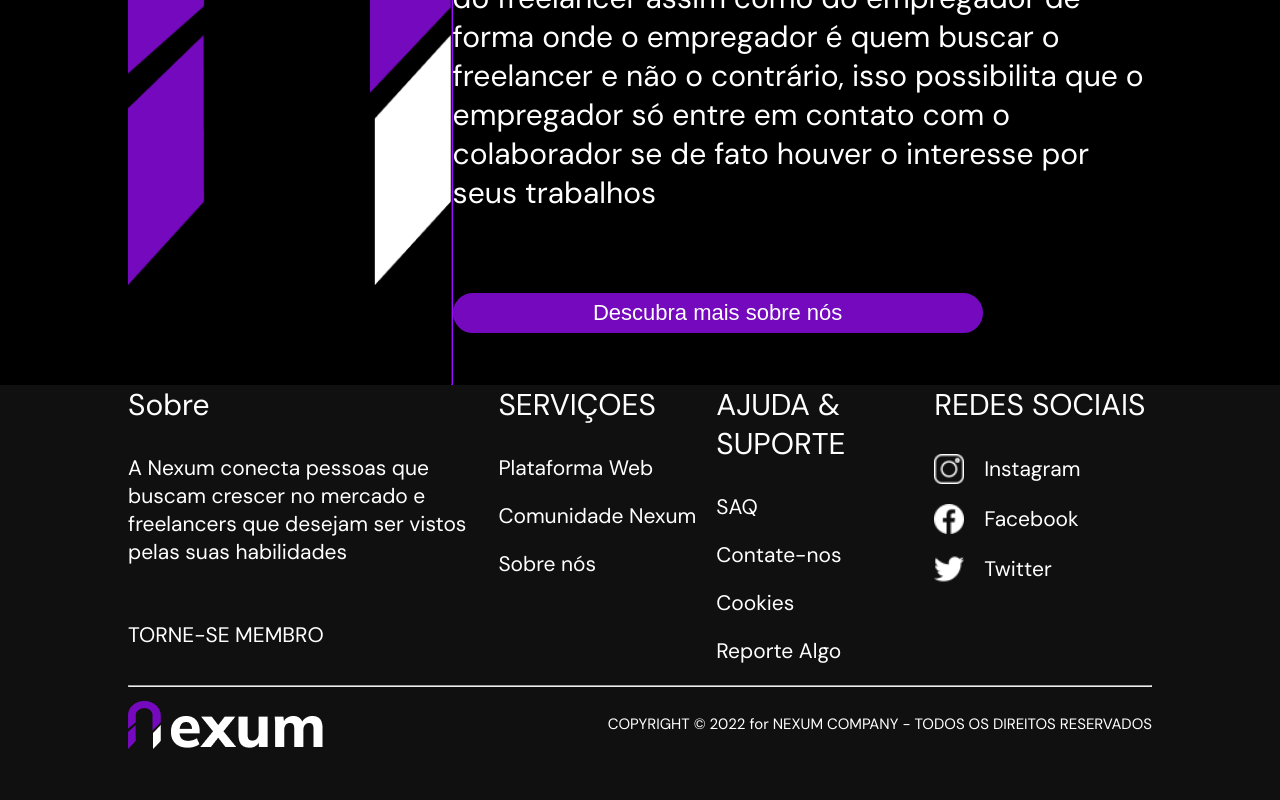
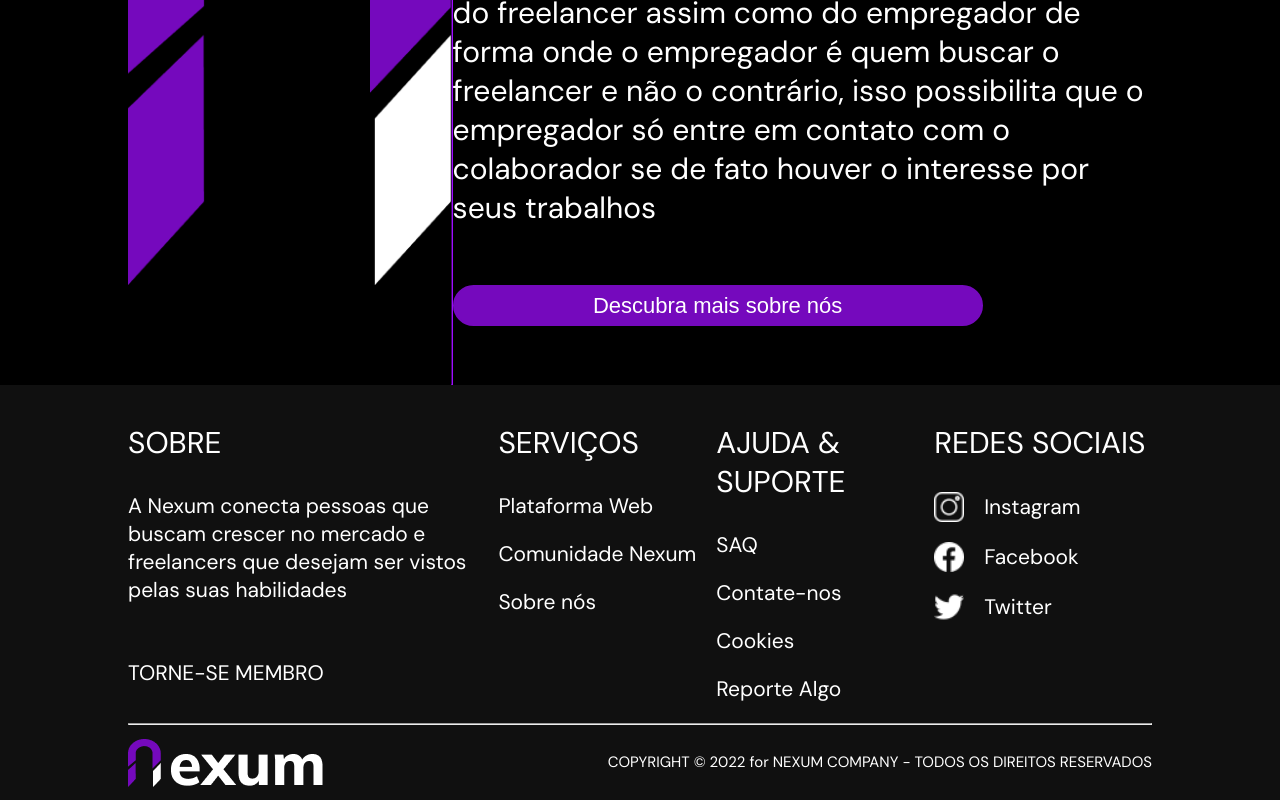
Before and after one commit to GUILHERMEPSANTOS/Nexum, a React (Vite) app in the folder front/: page / in a window 1280 px wide. Shown: the part 1981-2781 px from the top of the page. Built offline with nearby package versions, Linux system fonts and the light colour scheme.

Commit message:
Refactor: melhorando o código

```diff
--- a/front/src/components/Banner/BannerRanking/BannerRanking.jsx
+++ b/front/src/components/Banner/BannerRanking/BannerRanking.jsx
@@ -12,7 +12,9 @@
         <Title text="Alguns dos Freelancers mais bem avaliados" />
         <Cards />
         <Text text="Entre agora mesmo e encontre o Profissional perfeito para o seu projeto" />
+       <div className={styles.buttons}>
         <Button text="Faça seu cadastro" />
+       </div>
       </section>
     </Banner>
   );
--- a/front/src/components/Banner/BannerRanking/styles.module.scss
+++ b/front/src/components/Banner/BannerRanking/styles.module.scss
@@ -8,4 +8,8 @@
   width: 100%;
   height: 90vh;
 
+.buttons {
+  width: 400px;
 }
+
+}
--- a/front/src/components/Footer/Footer.jsx
+++ b/front/src/components/Footer/Footer.jsx
@@ -1,33 +1,32 @@
-import Banner from "../Banner/Banner";
-import Title from "../Title/Title";
+
 import Text from "../Text/Text";
-import Button from "../Buttons/Button";
-import Styles from "./styles.modules.scss"
+import styles from "./styles.module.scss"
 
 
 
 const FooterMain = () => {
     return (
 
-        <div className="conteiner">
-            <div className="conteinerConteudo">
-                <div className="sobre">
+        <footer className={styles.conteiner}>
+            <div className={styles.wrapper}>
+            <div className={styles.conteinerConteudo}>
+                <div className={styles.sobre}>
                     <p>
                         <Text
-                            text="Sobre"
+                            text="SOBRE"
                         />
                     </p>
                     <ul>
                         <li>A Nexum conecta pessoas que buscam crescer no mercado e freelancers que desejam ser vistos pelas suas habilidades</li>
                     </ul>
-                    <ul className="membro">
+                    <ul className={styles.membro}>
                         <li>TORNE-SE MEMBRO</li>
                     </ul>
                 </div>
-                <div className="box">
+                <div className={styles.box}>
                     <p>
                         <Text
-                            text="SERVIÇOES"
+                            text="SERVIÇOS"
                         />
                     </p>
                     <ul>
@@ -36,7 +35,7 @@
                         <li>Sobre nós</li>
                     </ul>
                 </div>
-                <div className="box">
+                <div className={styles.box}>
                     <p><Text
                         text="AJUDA & SUPORTE"
                     />
@@ -48,13 +47,13 @@
                         <li>Reporte Algo</li>
                     </ul>
                 </div>
-                <div className="box">
+                <div className={styles.box}>
                     <p>
                         <Text
                             text="REDES SOCIAIS"
                         />
                     </p>
-                    <ul className="redesSociais">
+                    <ul className={styles.redesSociais}>
                         <li>
                             <img src="assets\imgs\instagram.png" alt="Icon instagram" />
                             Instagram
@@ -71,14 +70,14 @@
                 </div>
             </div>
             <hr />
-            <div className="finalFooter">
+            <div className={styles.finalFooter}>
                 <img src="assets\imgs\logo_footer.png" alt="Logo Nexum" />
                 <span>
                     COPYRIGHT © 2022 for NEXUM COMPANY - TODOS OS DIREITOS RESERVADOS
                 </span>
             </div>
-
-        </div>
+            </div>
+        </footer>
     )
 }
 
--- a/front/src/components/Footer/styles.module.scss
+++ b/front/src/components/Footer/styles.module.scss
@@ -0,0 +1,66 @@
+.conteiner {
+    height : 410px;
+    width: 100vw;
+
+.wrapper {
+    margin: 0 auto;
+    padding: 3% 10% 0 10%;
+    width: 80%;
+
+
+.conteinerConteudo {
+    height         : 300px;
+    display        : flex;
+    justify-content: space-between;
+
+}
+
+p {
+    margin-bottom: 30px;
+    cursor       : default
+}
+
+
+li {
+    list-style   : none;
+    font-size    : 21px;
+    margin-bottom: 20px;
+    font-family  : "DM Sans", sans-serif;
+    color        : white;
+    cursor       : pointer;
+    display      : flex;
+    align-items  : center;
+}
+
+.membro {
+    margin-top: 55px;
+}
+
+.sobre {
+    width: 510px;
+}
+
+.box {
+    float: left;
+    width: 300px;
+}
+
+.redesSociais img {
+    color       : white;
+    height      : 30px;
+    margin-right: 20px;
+}
+
+.finalFooter {
+    display        : flex;
+    justify-content: space-between;
+    align-items    : center;
+}
+
+span {
+    color      : white;
+    font-size  : 15px;
+    font-family: "DM Sans", sans-serif;
+}
+}
+}
--- /dev/null
+++ b/front/src/components/Title/constants.jsx
@@ -0,0 +1 @@
+export const WORDS = ["Nexum","conexão", "Freelancers", "avaliados", "Desenvolvida", "inovador", "rápida", "aprendizado", "Salvar perto", "Curtir perfil", "Passar para o próximo perfil" ]
--- a/front/src/components/Title/styles.module.scss
+++ b/front/src/components/Title/styles.module.scss
@@ -4,4 +4,10 @@
   color: $white;
   font-size: $--title;
   font-family: $--title__font;
+  margin-right: 15px;
 }
+
+.container {
+  display: flex;
+  flex-wrap: wrap;
+}
```
Also changed, not shown: front/src/components/About/About.jsx (+3 -4 lines), front/src/components/Title/hooks.jsx (added, +16 -0 lines).
